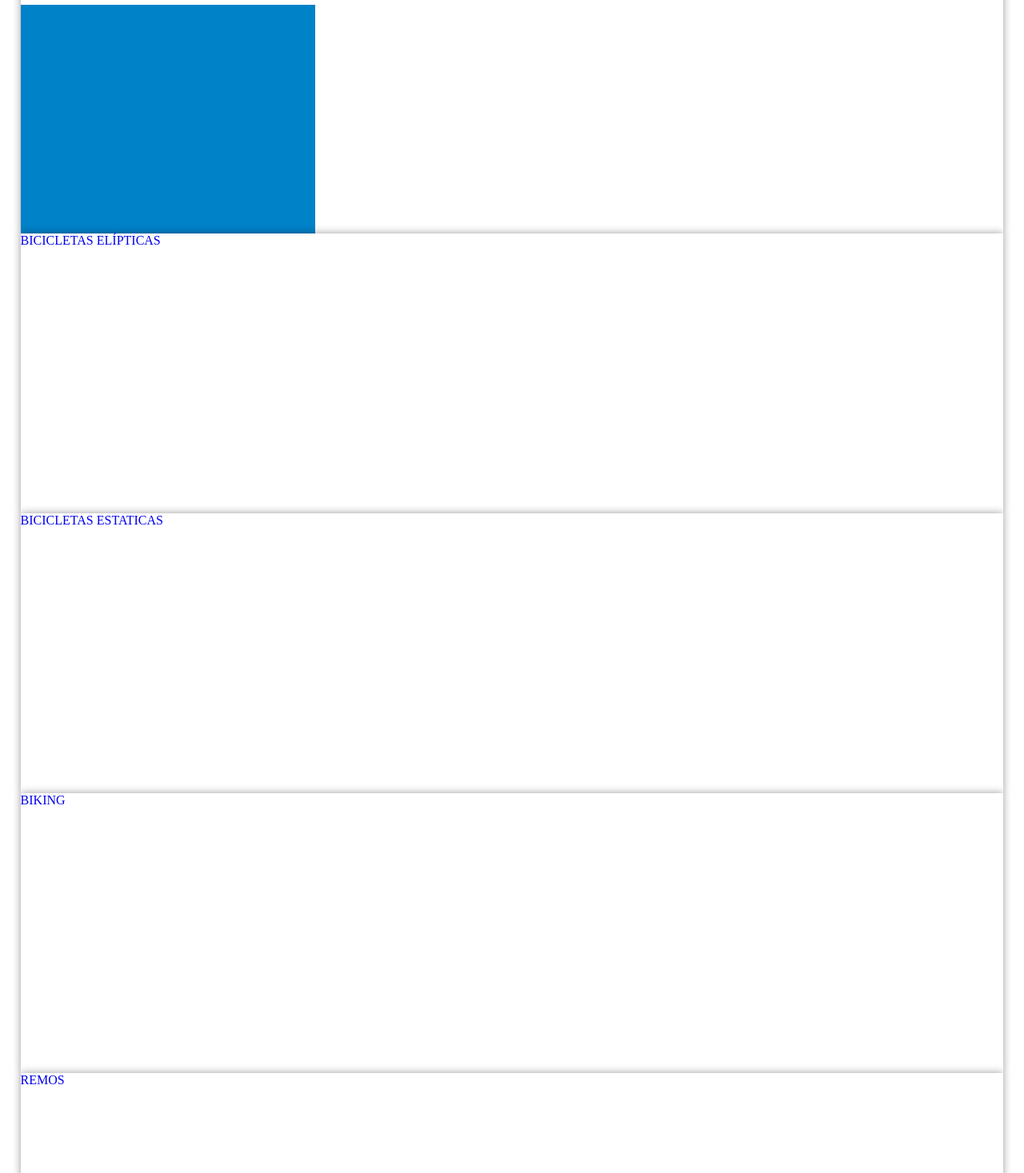
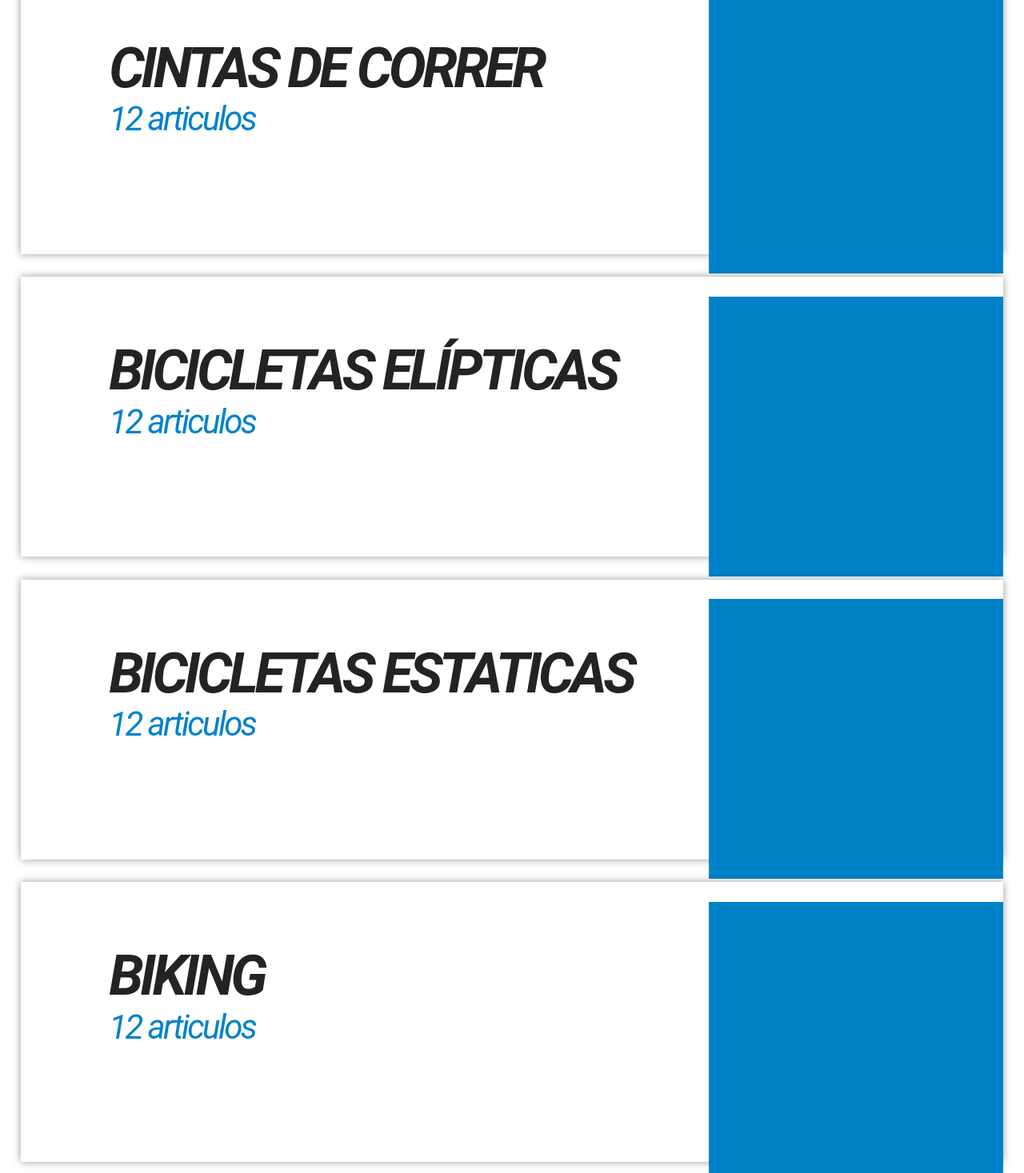
Before and after one commit to FerOrtego/vue-testing-features, a Vue app: page /#/ in a window 1280 px wide. Shown: the part 343-1810 px from the top of the page at 80% size. Built offline with nearby package versions, Linux system fonts and the light colour scheme.

Commit message:
home styles preview

```diff
--- a/src/App.vue
+++ b/src/App.vue
@@ -15,9 +15,13 @@ export default {
 
 <style lang="scss">
   HTML, body {
+    box-sizing: border-box;
     margin: 0px;
     padding: 0px;
     border: 0px;
+  }
+  *, *:before, *:after {
+    box-sizing: inherit;
   }
   a {
     text-decoration: none;
--- a/src/components/Comparador.vue
+++ b/src/components/Comparador.vue
@@ -14,21 +14,48 @@
                     <ul class="products-list">
                         <li class="categoria">
                             <router-link to="/cintas-de-correr">
+                                <div class="categora-texto-contaner">
                                     <div class="nombre-categoria"><span>CINTAS DE CORRER</span></div>
+                                    <div class="numero-articulos"><span>12 articulos</span></div>
+                                </div>
                                 <div class="logo-categoria"></div>
                             </router-link>
                         </li>
                         <li class="categoria">
-                            <router-link to="/elipticas">BICICLETAS ELÍPTICAS</router-link>
+                            <router-link to="/elipticas">
+                                <div class="categora-texto-contaner">
+                                    <div class="nombre-categoria"><span>BICICLETAS ELÍPTICAS</span></div>
+                                    <div class="numero-articulos"><span>12 articulos</span></div>
+                                </div>
+                                <div class="logo-categoria"></div>
+                            </router-link>
                         </li>
                         <li class="categoria">
-                            <router-link to="">BICICLETAS ESTATICAS</router-link>
+                            <router-link to="/cintas-de-correr">
+                                <div class="categora-texto-contaner">
+                                    <div class="nombre-categoria"><span>BICICLETAS ESTATICAS</span></div>
+                                    <div class="numero-articulos"><span>12 articulos</span></div>
+                                </div>
+                                <div class="logo-categoria"></div>
+                            </router-link>
                         </li>
                         <li class="categoria">
-                            <router-link to="">BIKING</router-link>
+                            <router-link to="/cintas-de-correr">
+                                <div class="categora-texto-contaner">
+                                    <div class="nombre-categoria"><span>BIKING</span></div>
+                                    <div class="numero-articulos"><span>12 articulos</span></div>
+                                </div>
+                                <div class="logo-categoria"></div>
+                            </router-link>
                         </li>
                         <li class="categoria">
-                            <router-link to="">REMOS</router-link>
+                            <router-link to="/cintas-de-correr">
+                                <div class="categora-texto-contaner">
+                                    <div class="nombre-categoria"><span>REMOS</span></div>
+                                    <div class="numero-articulos"><span>12 articulos</span></div>
+                                </div>
+                                <div class="logo-categoria"></div>
+                            </router-link>
                         </li>
                     </ul>
                 </div>
@@ -48,7 +75,10 @@ export default {
 
 <!-- Add "scoped" attribute to limit CSS to this component only -->
 <style scoped lang="scss">
-
+    section{
+        padding-top: 2%;
+        padding-bottom: 2%;
+    }
     header .header {
         width: 100%;
         height: 259px;
@@ -88,13 +118,20 @@ export default {
     }
 
     .categoria {
+        display: inline-block;
         width: 100%;
         height: 350px;
         background-color: #ffffff;
         box-shadow: 0 0 10px 0.1px rgba(0, 0, 0, 0.4);
+        padding: 2% 0;
+        .categora-texto-contaner {
+            width: 70%;
+            float: left;
+            padding-top: 5%;
+            padding-left: 9%;
             .nombre-categoria {
-            width: 70;
-            font-family: 'Roboto', sans-serif;
+                span {
+                    font-family: Roboto;
                     font-size: 70px;
                     font-weight: bold;
                     font-style: italic;
@@ -103,10 +140,27 @@ export default {
                     letter-spacing: -4.4px;
                     color: #242323;
                 }
+            }
+            .numero-articulos {
+                height: 157px;
+                span {
+                    font-family: Roboto;
+                    font-size: 42px;
+                    font-weight: normal;
+                    font-style: italic;
+                    font-stretch: condensed;
+                    line-height: 1.52;
+                    letter-spacing: -2.6px;
+                    color: #0082c9;
+                }
+            }
+        }
         .logo-categoria {
+            display: inline-block;
             width: 30%;
             height: 350px;
             background-color: #0082c9;
         }
     }
+
 </style>
```
Lines whose indentation alone changed are shown as unchanged.
